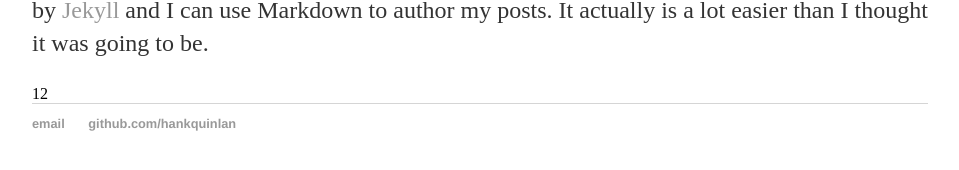
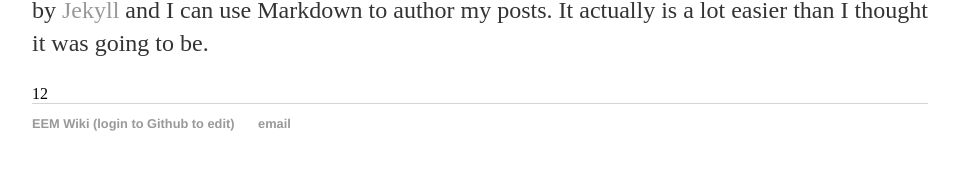
Before and after one commit to takasimiz/bak-github.io, a Jekyll site: the page built from _posts/2014-04-30-hank-quinlan-site-launched.md, in a window 1280 px wide. Shown: the part 350-520 px from the top of the page, without its empty margins (160-1119 px from the left). Built offline with Jekyll 4.4.1, drawn with Linux system fonts in a browser that asks for light colours.

Commit message:
Update default.html

```diff
--- a/_layouts/default.html
+++ b/_layouts/default.html
@@ -21,9 +21,9 @@
 			</div><!-- /.container -->
 			<footer>
 	    		<ul>
+        			<li><a href="https://github.com/STakashimizu/EEM/wiki">EEM Wiki (login to Github to edit)</a></li>
 	        		<li><a href="mailto:hankquinlanhub@gmail.com">email</a></li>
-	        		<li><a href="https://github.com/hankquinlan">github.com/hankquinlan</a></li>
-				</ul>
+			</ul>
 			</footer>
 		</body>
 	</html>
```
